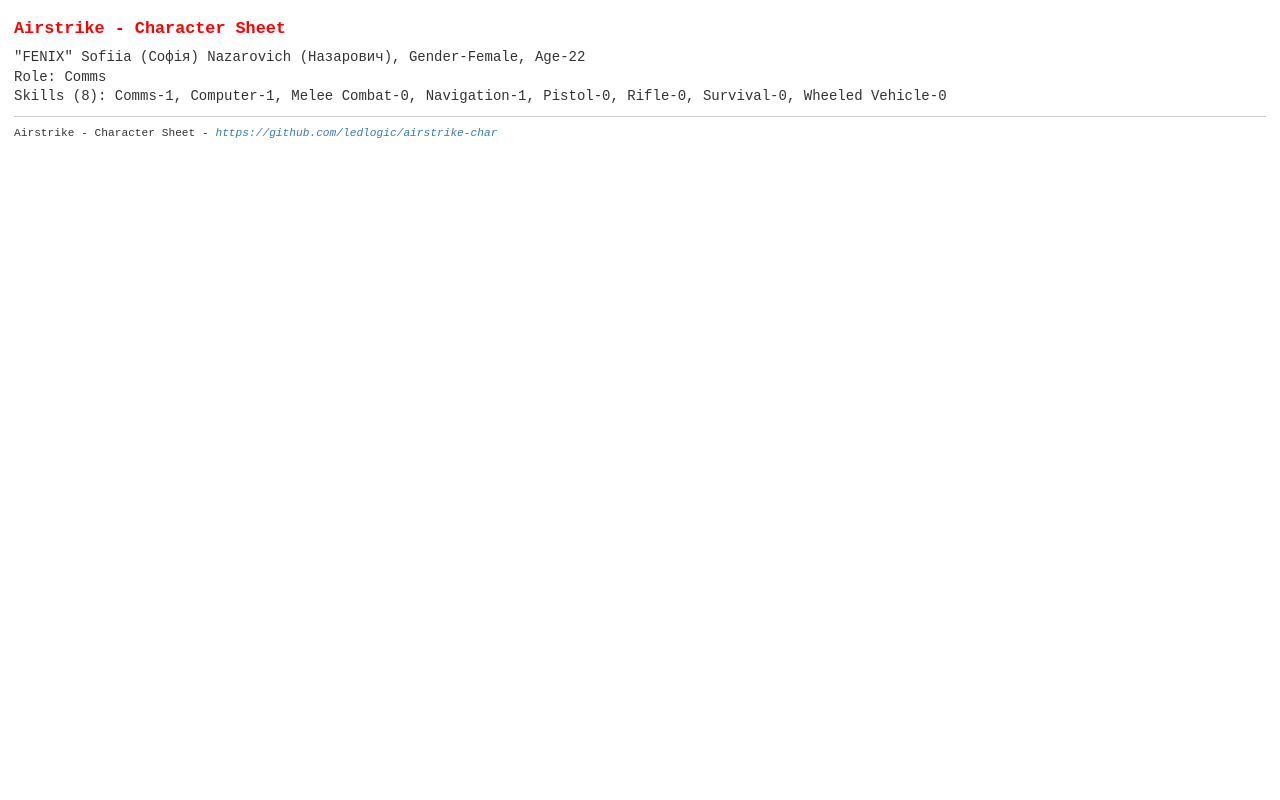
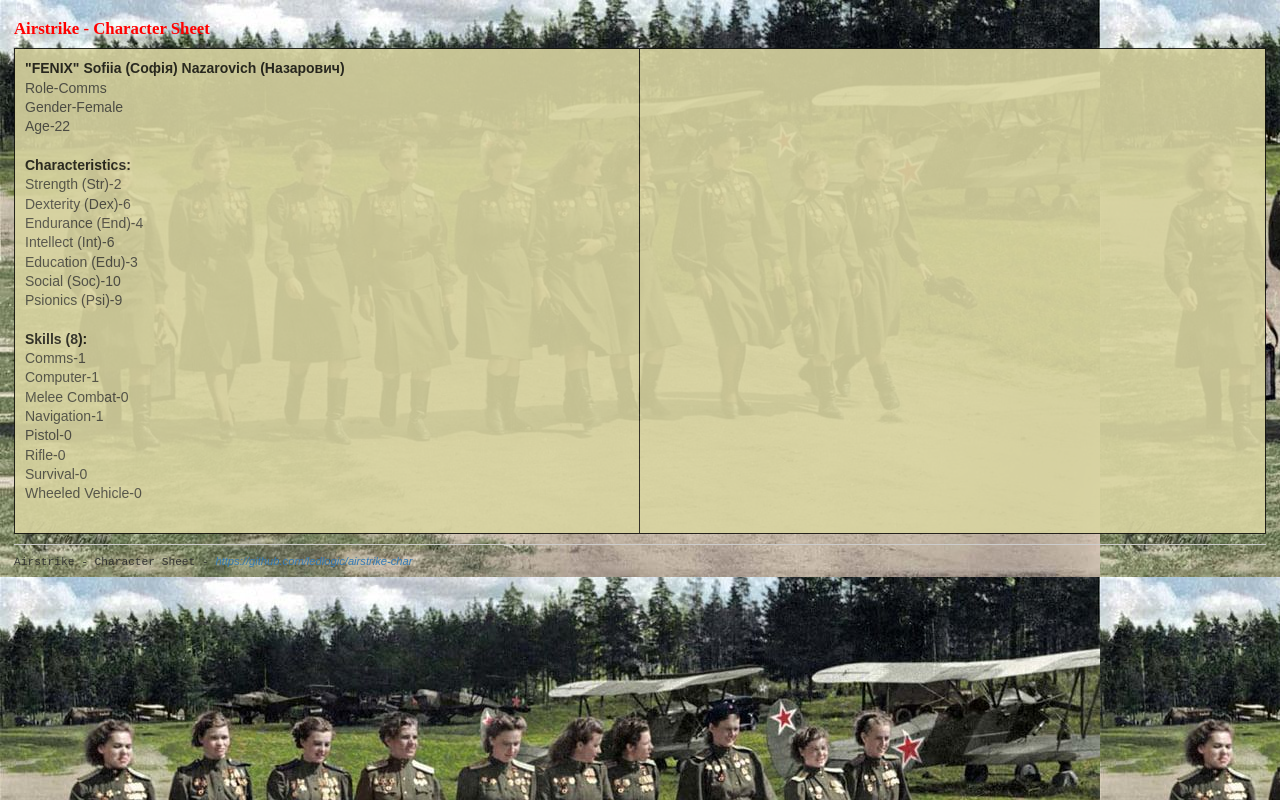
Before and after one commit to ledlogic/airstrike-char, a plain HTML site: page index.html in a window 1280 px wide. Drawn offline with Linux system fonts and the light colour scheme.

Commit message:
Render background, characteristics

```diff
--- a/css/st/st-char.css
+++ b/css/st/st-char.css
@@ -1,2 +1,11 @@
-/* st-char.css */
+.st-overview {
+	width:50%;
+	border-right: 1px solid #000;
+	padding: 10px;
 }
+.st-overview b {
+	color: #000;
+}
+.st-page-ft {
+	border: 1px solid #000;
+}
--- a/css/st/st-print.css
+++ /dev/null
@@ -1,17 +0,0 @@
-/* st-print.css */
-
-h1 {
-	display: none;
-}
-
-.progress {
-	display: none;
-}
-
-.st-nav {
-	display: none;
-}
-
-.st-footer {
-	display: none;
-}
--- a/css/st/st.css
+++ b/css/st/st.css
@@ -1,24 +1,30 @@
 /* st.css */
 
 * {
-	font-family: 'Courier New', serif;
+	font-family: 'JMH Typewriter', sans-serif;
 }
 body {
-  line-height: 1.38;
-  margin: 1em;
+	background-image: url(../../img/runway.jpg);
+	line-height: 1.38;
+	margin: 1em;
 }
 h1, h2, h3, h4, h5, h6 {
-	font-family: 'Courier New', serif;
+	font-family: 'JMH Typewriter', serif;
 }
 h1 {
 	font-size: 1.2em;
 }
 h1.page-title {
-	color: red;
+	color: #f00;
 	font-weight: bold;
 }
 h4 {
 	font-size: 0.8em;
+}
+div {
+	/* background: #717061; */
+	background: #d9d5a1;
+	opacity: 0.9;
 }
 .st-footer {
 	border-top: 1px solid #ccc;
--- a/js/st/st-char.js
+++ b/js/st/st-char.js
@@ -13,19 +13,21 @@ st.character = {
 	init: function() {
 		st.log("init character");
 		st.character.$pageft = $(".st-page .st-page-ft");
+		st.character.genCharacteristics();
 		st.character.genAttributes();
 		st.character.genRole();
 		st.character.genSkills();
 
 	},
+	genCharacteristics: function() {
+		st.character.spec.characteristics = {};
+		_.each(st.characteristics, function(x, key) {
+			var c = st.math.die(2, 6, 0);
+			st.character.spec.characteristics[key] = c;
+		});
+	},
 	genAttributes: function() {
 		st.character.spec.attributes = {};
-		_.each(st.characteristics, function(x,key) {
-			var c = st.math.die(2, 6, 0);
-
-			st.character.spec.attributes[key] = c;
-		});
-
 		var gender = st.gender[st.math.dieArray(st.gender)];
 		st.character.spec.attributes["gender"] = gender;
 
--- a/js/st/st-render.js
+++ b/js/st/st-render.js
@@ -9,8 +9,6 @@ st.render = {
 		var r = st.render;
 		r.renderReset();
 		r.renderOverview();
-		//r.renderCharacteristics();
-
 		$(".st-page").removeClass("st-initial-state");
 	},
 	renderReset: function() {
@@ -27,40 +25,46 @@ st.render = {
 		// name
 		var callsign = st.character.spec.attributes["callsign"];
 
-		$elm = $("<span class=\"st-overview-callsign\">\"" + callsign + "\" </span>");
+		$elm = $("<span class=\"st-overview-callsign\"><b>\"" + callsign + "\" </b></span>");
 		$overview.append($elm);
 
 		var givenname = st.character.spec.attributes["givenname"];
 		var surname = st.character.spec.attributes["surname"];
 		var h = givenname + " " + surname;
 
-		$elm = $("<span class=\"st-overview-name\">" + h + "</span>");
-		$overview.append($elm);
-
-		// gender
-		$elm = ", ";
-		$overview.append($elm);
-		var gender = st.character.spec.attributes["gender"];
-		var h = _.capitalize2(gender);
-		$elm = $("<span class=\"st-overview-gender\">Gender-" + h + "</span>");
-		$overview.append($elm);
-
-		// age
-		$elm = ", ";
-		$overview.append($elm);
-		var age = st.character.spec.attributes["age"];
-		var h = age;
-		$elm = $("<span class=\"st-overview-age\">Age-" + h + "</span>");
-		$overview.append($elm);
-		$elm = $("<br/>");
+		$elm = $("<span class=\"st-overview-name\"><b>" + h + "</b></span>" + "<br/>");
 		$overview.append($elm);
 
 		// role
 		var role = st.character.spec.attributes["role"];
 		var h = _.capitalize2(role);
-		$elm = $("<span class=\"st-overview-role\">Role: " + h + "</span>");
+		$elm = $("<span class=\"st-overview-role\">Role-" + h + "</span>" + "<br/>");
 		$overview.append($elm);
-		$elm = $("<br/>");
+
+		// gender
+		var gender = st.character.spec.attributes["gender"];
+		var h = _.capitalize2(gender);
+		$elm = $("<span class=\"st-overview-gender\">Gender-" + h + "</span>" + "<br/>");
+		$overview.append($elm);
+
+		// age
+		var age = st.character.spec.attributes["age"];
+		var h = age;
+		$elm = $("<span class=\"st-overview-age\">Age-" + h + "</span>" + "<br/><br/>");
+		$overview.append($elm);
+
+		// characteristics
+		var characteristics = st.characteristics;
+		var specCharacteristics = st.character.spec.characteristics;
+		var keys = _.keys(characteristics);
+		var ch = [];
+		var len = keys.length;
+		_.each(keys, function(key) {
+			ch.push(_.keyToLabel(characteristics[key].name) + " (" + _.keyToLabel(key) + ")" + "-" + specCharacteristics[key]);
+		});
+
+		var h = ch.join("<br/>");
+		$elm = $("<span class=\"st-overview-role\"><b>Characteristics:</b><br/>" + h + "</span>" + "<br/><br/>");
 		$overview.append($elm);
 
 		// skills
@@ -72,10 +76,18 @@ st.render = {
 			skh.push(_.keyToLabel(key) + "-" + skills[key]);
 		});
 
-		var h = skh.join(", ");
-		$elm = $("<span class=\"st-overview-role\">Skills (" + len + "): " + h + "</span>");
+		var h = skh.join("<br/>");
+		$elm = $("<span class=\"st-overview-role\"><b>Skills (" + len + "):</b><br/>" + h + "</span>" + "<br/><br/>");
 		$overview.append($elm);
 
 		st.character.$pageft.append($overview);
+
+		// notes
+		var $notes = $("<div class=\"st-notes\"></div>");
+		st.character.$pageft.append($notes);
+
+		// reset
+		var $reset = $("<div class=\"st-reset\"></div>");
+		st.character.$pageft.append($reset);
 	}
 };
```
Also changed, not shown: img/runway.jpg (added).
